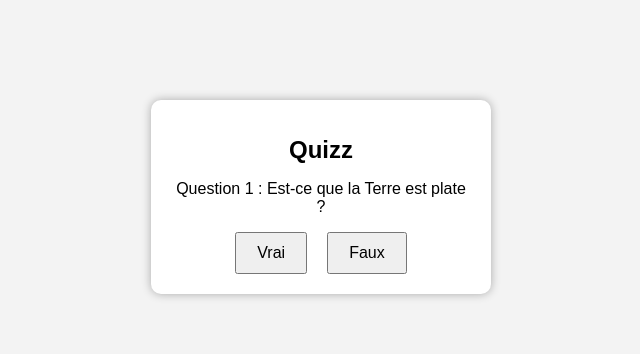
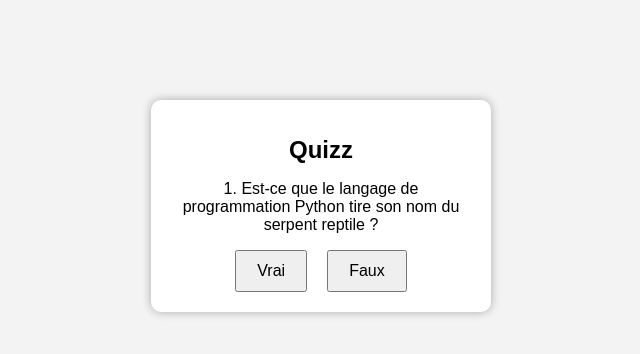
Before and after one commit to ferreiracvitoria/Hackathon_quizz, a plain HTML site: page index.html in a window 1280 px wide. Shown: the whole page, without its empty margins (319-959 px from the left). Drawn offline with Linux system fonts and the light colour scheme.

Commit message:
Elaboration des questions

```diff
--- a/index.html
+++ b/index.html
@@ -10,6 +10,7 @@
 <body>
     <div class="quiz-container">
         <h1>Quizz</h1>
+        <img id="questionImage" src="" alt="">
         <p id="question">Question 1 : Est-ce que la Terre est plate ?</p>
         <!-- <div id="timer">Temps restant : <span id="time">10</span> secondes</div>  -->
         <div class="button-container">
--- a/script.js
+++ b/script.js
@@ -3,17 +3,72 @@ const timeElement = document.getElementById('time');
 const trueButton = document.getElementById('trueButton');
 const falseButton = document.getElementById('falseButton');
 const quizContainer = document.querySelector('.quiz-container');
+const questionImageElement = document.getElementById('questionImage');
 
 let questionIndex = 0;
 let timeLeft = 10;
 const questions = [
-    { question: "Est-ce que la Terre est plate ?", answer: false },
-    { question: "Est-ce que l'eau bout à 100 degrés Celsius ?", answer: true }
+    { question: "1. Est-ce que le langage de programmation Python tire son nom du serpent reptile ?", answer: false },
+    { question: "2.	L'HTML est un langage de programmation utilisé pour la création de sites web ?", answer: false },
+    { question: "3. Le code ci-dessus va s'exécuter sans erreur ?", answer: false, image:"./assets/images/image1.png"},
+    { question: "4.	Le langage de programmation C++ est une extension du langage C ?", answer: true},
+    { question: "5.	Le SQL est un langage de programmation utilisé pour la gestion des bases de données ?", answer: true},
+    { question: "6. Le code ci-dessus va s'exécuter sans erreur ?", answer: false, image:"./assets/images/image2.png"},
+    { question: "7. Le 'phishing' est une technique de piratage visant à voler des informations personnelles en se faisant passer pour une entité de confiance ?", answer: true},
+    { question: "8.	Le protocole IPv6 a été développé pour pallier la pénurie d'adresses IP ?", answer: true},
+    { question: "9. Le code ci-dessus va s'exécuter sans erreur ?", answer: false, image:"./assets/images/image3.png"},
+    { question: "10. Le langage de programmation JavaScript est identique à Java ?", answer: false},
+    { question: "11. L'API (Application Programming Interface) permet la communication entre différentes applications ?", answer: true},
+    { question: "12. Le code ci-dessus va s'exécuter sans erreur ?", answer: false, image:"./assets/images/image4.png"},
+    { question: "13. L'IA (intelligence artificielle) se réfère à des systèmes informatiques capables de penser et de ressentir comme des êtres humains ?", answer: false},
+    { question: "14. Un algorithme est une séquence d'instructions qui décrit comment effectuer une tâche ?", answer: true},
+    { question: "15. Le code ci-dessus va s'exécuter sans erreur ?", answer: false, image:"./assets/images/image5.png"},
+    { question: "16. Les boucles permettent d'exécuter une série d'instructions plusieurs fois ?", answer: true},
+    { question: "Les algorithmes sont des séquences d'instructions permettant de résoudre un problème ?", answer: true},
+    { question: "En JavaScript, === est un opérateur d'égalité strict ?", answer: true, image:"./assets/images/image6.png"},
+    { question: "Le langage de programmation Go a été développé par Google ?", answer: true},
+    { question: "Le programme qui rectifie les erreurs commises par le programmeur est le compilateur ?", answer: true},
+    { question: "Le code Python ci-dessus vérifie si un nombre est pair et stocke le résultat dans la variable 'resultat' ?", answer: true, image:"./assets/images/image7.png"},
+    { question: "Les commentaires en programmation sont ignorés par le compilateur ou l'interpréteur ?", answer: true},
+    { question: "Javascript est un langage front uniquement ?", answer: false},
+    { question: "Est-ce du Python ?", answer: true, image:"./assets/images/image8.png"},
+    { question: "Python est un langage de haut niveau ?", answer: true},
+    { question: "L’assembleur est langage de bas niveau ?", answer: true},
+    { question: "XAML est un langage de front uniquement ?", answer: true},
+    { question: "Est-ce du PHP ?", answer: true, image:"./assets/images/image9.png"},
+    { question: "Les variables en programmation sont des conteneurs qui stockent des valeurs ?", answer: true},
+    { question: "Les fonctions en programmation permettent de regrouper des instructions réutilisables ?", answer: true},
+    { question: "Programmer une boucle infinie est une bonne pratique ?", answer: false},
+    { question: "Le programme rentre dans un If quand la condition du if est vraie ?", answer: true},
+    { question: "Les indices d'une séquence de 5 éléments sont : '1 2 3 4 5' ?", answer: false},
+    { question: "Dans le cas d'envoi d'informations plus ou moins sensibles par formulaire, on utilisera de préférence la méthode get plutôt que la méthode post ?", answer: false},
+
+
+
+
+
+
+
+
 ];
+
+
+
 
 function showQuestion() {
     if (questionIndex < questions.length) {
         questionElement.textContent = `Question ${questionIndex + 1} : ${questions[questionIndex].question}`;
+        // Modifier l'image et la question en fonction de l'index actuel
+        const currentQuestion = questions[questionIndex];
+        questionElement.innerHTML = currentQuestion.question;
+        if (currentQuestion.image) {
+            // S'il y a une image associée à la question, l'ajouter
+            questionImageElement.src = currentQuestion.image;
+            questionImageElement.style.display = "block"; // Pour afficher l'image
+        } else {
+            // S'il n'y a pas d'image associée, cacher l'élément image
+            questionImageElement.style.display = "none";
+        }
         timeLeft = 10;
         timeElement.textContent = timeLeft;
         startTimer();
```
Also changed, not shown: assets/images/image1.png (added), assets/images/image2.png (added), assets/images/image3.png (added), assets/images/image4.png (added), assets/images/image5.png (added).
